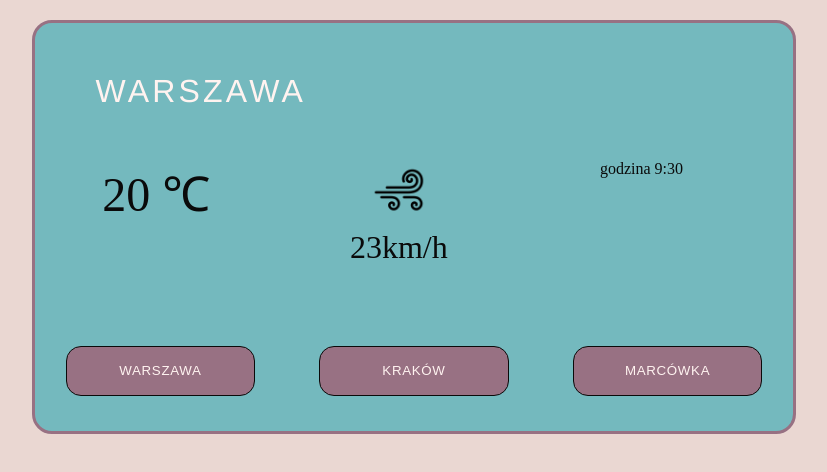
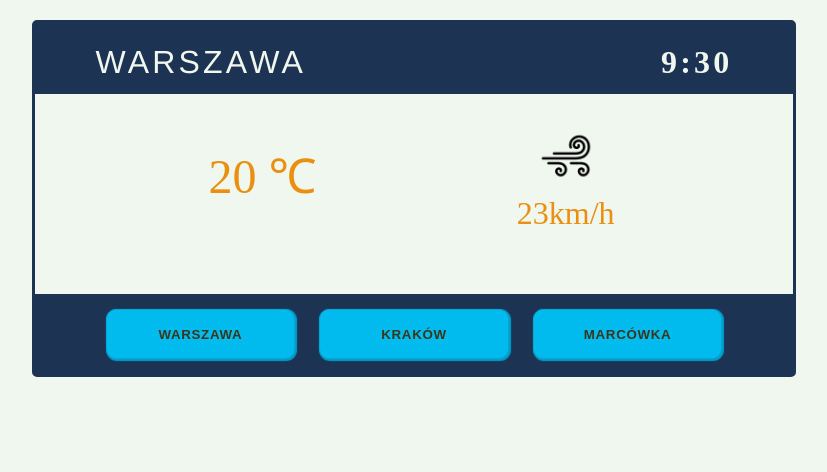
Before and after one commit to JarekBigaj/Weather_app_1, a plain HTML site: page index.html in a window 1280 px wide. Shown: the whole page, without its empty margins (226-1053 px from the left). Drawn offline with Linux system fonts and the light colour scheme.

Commit message:
second version of application

```diff
--- /dev/null
+++ b/app.js
@@ -0,0 +1,21 @@
+const buttonWarsaw = document.querySelector("#Warsaw");
+const buttonKrakow = document.querySelector("#Krakow");
+const buttonMarcowka = document.querySelector("#Marcowka");
+
+buttonKrakow.addEventListener('click', function(){
+    document.getElementById("temp_change").innerHTML = "30";
+    document.getElementById("wind_speed").innerHTML = "15";
+    document.getElementById("city").innerHTML = "Kraków";
+})
+
+buttonWarsaw.addEventListener('click', function(){
+    document.getElementById("temp_change").innerHTML = "20";
+    document.getElementById("wind_speed").innerHTML = "23";
+    document.getElementById("city").innerHTML = "Warszawa";
+})
+
+buttonMarcowka.addEventListener('click', function(){
+    document.getElementById("temp_change").innerHTML = "28";
+    document.getElementById("wind_speed").innerHTML = "19";
+    document.getElementById("city").innerHTML = "Marcówka";
+})
--- a/index.html
+++ b/index.html
@@ -6,24 +6,25 @@
     <meta name="viewport" content="width=device-width, initial-scale=1.0">
     <link rel="stylesheet" href="main.css">
     <title>Weather app</title>
+    <script type="module" src="app.js"></script>
 </head>
 <body>
     <div id="weather_app">
-        <div class="weather_information">
+        <div>
             <div id="header">
-                <h1 class="current_city">Warszawa</h1>
+                <h1 class="current_city" id="city">Warszawa</h1>
+                <h1 class="current_hour" id="hour">9:30</h1>
             </div>
-            <div>
-                <p id="temp">20 &#8451;</p>
-                <p id="wind"><img id="wind_icon" src="/images/wind.png"> <span>23km/h</span> </p>
-                <p id="hour">godzina <span>9:30</span></p>
+            <div class="weather_information">
+                <p id="temp"><span id="temp_change">20</span> &#8451;</p>
+                <p id="wind"><img id="wind_icon" src="/images/wind.png"> <span id="wind_speed">23</span>km/h</p>
             </div>
         </div>
         <div id="footer">
             <div class="city_buttons">
-                <button>Warszawa</button>
-                <button>Kraków</button>
-                <button>Marcówka</button>
+                <button id="Warsaw">Warszawa</button>
+                <button id="Krakow">Kraków</button>
+                <button id="Marcowka">Marcówka</button>
             </div>
         </div>
     </div>
--- a/main.css
+++ b/main.css
@@ -1,37 +1,51 @@
 body{
-    background-color:  hsla(14, 37%, 87%, 1);
+    background-color:  hsla(107, 36%, 95%, 1);
+    min-width: 930px
 }
-
+#header{
+    height: 50px;
+    margin-top: 0px;
+}
 #weather_app{
-    background-color: hsla(184, 36%, 60%, 1);
+    background-color:hsla(216, 49%, 22%, 1);
     margin: 20px auto 20px auto;
-    border-radius: 20px;
+    border-radius: 5px;
     border: 3px solid ;
-    border-color: hsla(332, 16%, 52%, 1);
+    border-color: hsla(216, 49%, 22%, 1);
     width: 60%;
 }
 
 .weather_information{
-    color: hsla(0, 0%, 4%, 1);
-    margin: 50px auto;
-    text-align: center;
+    background-color: hsla(107, 36%, 95%, 1);
+    height:200px;
+
 }
 .current_city{
     text-align: left;
     font-family: 'Franklin Gothic Medium', 'Arial Narrow', Arial, sans-serif;
-    color: hsla(12, 100%, 97%, 1);
+    color: hsla(107, 36%, 95%, 1);
     padding-left: 8%;
     margin: auto;
     text-transform: uppercase;
     letter-spacing: 0.1em;
     font-weight: 500;
+    float: left;
+}
+.current_hour{
+    background-color: hsla(216, 49%, 22%, 1);
+    text-align: right;
+    margin-right: 8%;
+    letter-spacing: 0.1em;
+    color: hsla(107, 36%, 95%, 1);
 }
 
-#temp, #wind, #hour{
-    margin: 0px auto 0px auto;
+#temp, #wind{
+    text-align: center;
+    margin-left: 20%;
+    margin-right: auto;
     float: left;
     width: 20%;
-    padding: 50px 6% 50px 6%;
+    color: hsla(35, 87%, 49%, 1);;
 
 }
 #temp{
@@ -48,7 +62,6 @@ body{
 
 #footer{
     clear: both;
-    margin-top: 200px;
 }
 .city_buttons{
     margin: 5px auto 5px auto;
@@ -57,26 +70,27 @@ body{
 button{
     height: 50px;
     width: 25%;
-    margin: 30px;
-    border-radius: 15px;
-    border:1px solid hsla(0, 0%, 4%, 1);;
-    background-color: hsla(332, 16%, 52%, 1);
-    color: hsla(12, 100%, 97%, 1);
-    font-weight: 500;
+    margin: 10px;
+    border-radius: 10px;
+    border:1px solid hsla(193, 99%, 42%, 1);
+    background-color: hsla(193, 99%, 47%, 1);
+    color: hsla(60, 28%, 17%, 1);
+    box-shadow: 1px 1px 1px 1px hsla(193, 99%, 40%, 1);
+    font-weight: 700;
     text-transform: uppercase;
     letter-spacing: 0.05em;
 }
 button:hover{
-    background-color: hsla(332, 16%, 57%, 1);;
-    color:hsla(12, 100%, 99%, 1);
-    border-bottom: 2px solid hsla(0, 0%, 4%, 1);;
+    background-color: hsla(193, 99%, 50%, 1);
+    color:hsla(60, 28%, 20%, 1);
+    border-bottom: 2px solid hsla(193, 99%, 45%, 1);
     cursor: pointer;
-    margin-bottom: 29px;
+    margin-bottom: 9px;
     font-weight: 700;
     letter-spacing: 0.07em;
 }
 button:active{
-    background-color: hsla(332, 16%, 42%, 1);
-    border: 2px solid hsla(0, 0%, 4%, 1);;
-    color: hsla(12, 100%, 87%, 1);;
+    background-color: hsla(193, 99%, 40%, 1);
+    border: 2px solid hsla(193, 99%, 38%, 1);
+    color: hsla(60, 28%, 15%, 1);
 }
```
Also changed, not shown: secondColorPalette.txt (added).
